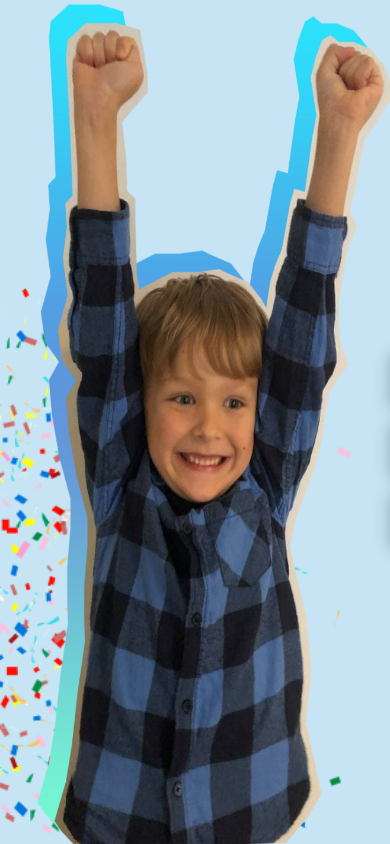
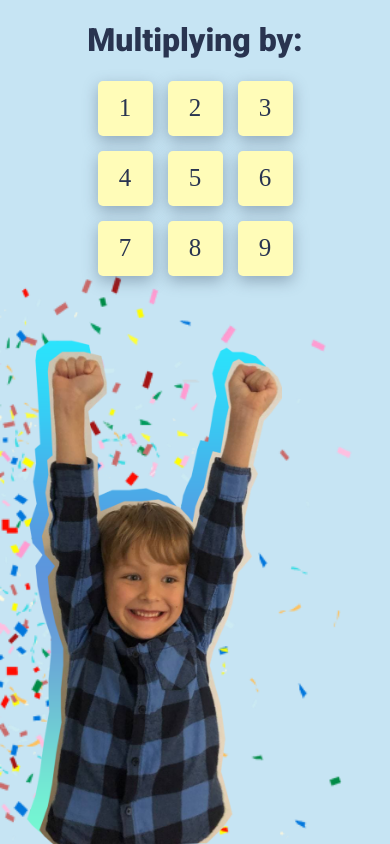
Before and after one commit to Avdotiq/Multiplication-Game, a React (Create React App) app: page / in a window 390 px wide. Built offline with nearby package versions, Linux system fonts and the light colour scheme; a web font is replaced by a local one.

Commit message:
feat: add responsive on a main screen

```diff
--- a/src/Pages/Main.jsx
+++ b/src/Pages/Main.jsx
@@ -6,7 +6,7 @@ import { useNavigate } from 'react-router-dom';
 // action
 import { updateProblem } from '../store/action/calc';
 // components
-import { MainContainer } from '../components/Grid/Grid';
+import { BREAKPOINT, MainContainer } from '../components/Grid/Grid';
 import CalcButton from '../components/CalcButton/CalcButton';
 // static
 import STRAT_IMG from '../image/start.png';
@@ -25,7 +25,6 @@ function Main() {
   return (
     <MainContainer>
       <StyledGameScreen>
-        <img src={STRAT_IMG} alt='' />
         <StyledBoard>
           <StyledTitle>Multiplying by:</StyledTitle>
           <CalcButton startGame={startGame} />
@@ -50,11 +49,32 @@ const StyledGameScreen = styled.div`
   background-repeat: no-repeat;
   background-position: bottom left;
   background-size: contain;
+
+  &::after {
+    content: '';
+    width: 100%;
+    height: 60%;
+    position: absolute;
+    bottom: 0;
+    background-image: url(${STRAT_IMG});
+    background-repeat: no-repeat;
+    background-position: bottom left;
+    background-size: contain;
+
+    ${BREAKPOINT.md} {
+      height: 100%;
+    }
+  }
 `;
 
 const StyledBoard = styled.div`
-  flex-grow: 2;
-  align-self: center;
+  flex-grow: 1;
+  align-self: baseline;
+  z-index: 1;
+
+  ${BREAKPOINT.md} {
+    align-self: center;
+  }
 `;
 
 const StyledTitle = styled.h1`
--- a/src/components/Grid/Grid.jsx
+++ b/src/components/Grid/Grid.jsx
@@ -13,3 +13,15 @@ export const Container = styled.div`
   max-width: 667px;
   height: fit-content;
 `;
+
+export const MEDIASIZE = {
+  xs: "320",
+  md: "768",
+  lg: "1024",
+};
+
+export const BREAKPOINT = {
+  xs: `@media (min-width: ${MEDIASIZE.xs}px)`,
+  md: `@media (min-width: ${MEDIASIZE.md}px)`,
+  lg: `@media (min-width: ${MEDIASIZE.lg}px)`,
+};
```
